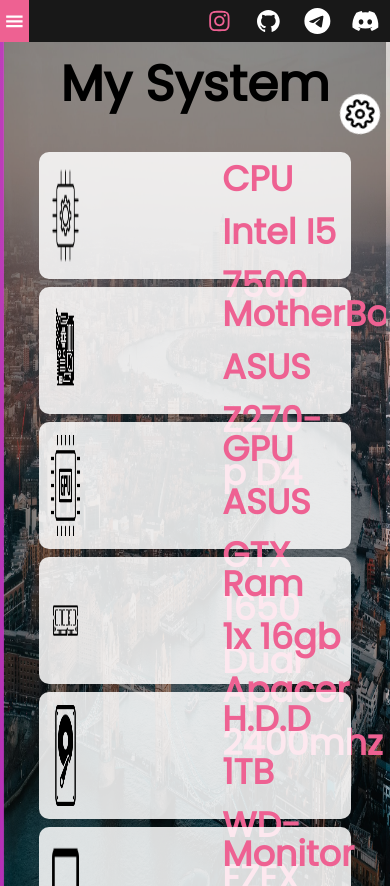
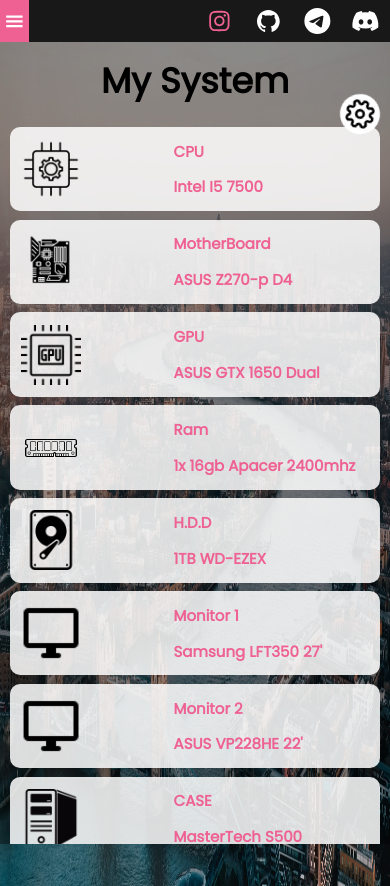
Before and after one commit to dev-aliGoodarzi/ali-goudarzi-rez, a React (Create React App) app: page /my-system in a window 390 px wide. After the commit the page ends 844 px from the top, so only its background shows below. Built offline with nearby package versions, Linux system fonts and the light colour scheme.

Commit message:
end of responsive mySystemSection

```diff
--- a/src/Pages/MySystem/MySystem.module.css
+++ b/src/Pages/MySystem/MySystem.module.css
@@ -76,4 +76,18 @@
   scrollbar-width: none;
   padding-bottom: 2vh;
 }
+
+@media screen and (max-width: 600px) {
+  .mySystemContainer {
+    width: 100vw;
+    height: 95vh !important;
+  }
+  .mySystemContainer h1 {
+    font-size: 3.5rem;
+  }
+  .mySystemContainer .systemContainer {
+    width: 100%;
+    height: 100%;
+  }
+}
 /*# sourceMappingURL=MySystem.module.css.map */
--- a/src/Pages/MySystem/MySystem.module.scss
+++ b/src/Pages/MySystem/MySystem.module.scss
@@ -53,3 +53,19 @@
     padding-bottom: 2vh;
   }
 }
+
+@media screen and (max-width: 600px) {
+  .mySystemContainer {
+    width: 100vw;
+    height: 95vh !important;
+    h1 {
+      font : {
+        size: 3.5rem;
+      }
+    }
+    .systemContainer {
+      width: 100%;
+      height: 100%;
+    }
+  }
+}
--- a/src/Pages/MySystem/SystemCard/SystemCard.module.css
+++ b/src/Pages/MySystem/SystemCard/SystemCard.module.css
@@ -55,4 +55,21 @@
   font-family: popins-regular;
   font-weight: bold;
 }
+
+@media screen and (max-width: 600px) {
+  .card {
+    width: 95vw;
+    height: 10vh;
+  }
+  .card img {
+    width: 6rem;
+    height: 6rem;
+  }
+  .card .contentShower {
+    width: 50vw;
+  }
+  .card .contentShower p {
+    font-size: 1.5rem;
+  }
+}
 /*# sourceMappingURL=SystemCard.module.css.map */
--- a/src/Pages/MySystem/SystemCard/SystemCard.module.scss
+++ b/src/Pages/MySystem/SystemCard/SystemCard.module.scss
@@ -37,3 +37,22 @@
     }
   }
 }
+
+@media screen and (max-width: 600px) {
+  .card {
+    width: 95vw;
+    height: 10vh;
+    img {
+      width: 6rem;
+      height: 6rem;
+    }
+    .contentShower {
+      width: 50vw;
+      p {
+        font : {
+          size: 1.5rem;
+        }
+      }
+    }
+  }
+}
```
Also changed, not shown: 2 other files (tests, documents, lock files or other folders).
